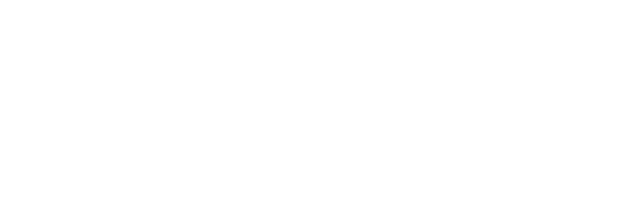
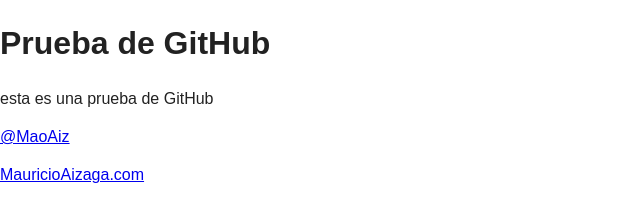
Before and after one commit to maoaiz/Plantilla-HTML5, a plain HTML site: page index.html in a window 1280 px wide. Shown: the whole page, without its empty margins (0-640 px from the left). Drawn offline with nearby package versions, Linux system fonts and the light colour scheme.

Commit message:
Modificando el Index

```diff
--- a/index.html
+++ b/index.html
@@ -12,7 +12,7 @@
        More info: h5bp.com/i/378 -->
   <meta http-equiv="X-UA-Compatible" content="IE=edge,chrome=1">
 
-  <title></title>
+  <title>Prueba de GitHub</title>
   <meta name="description" content="">
 
   <!-- Mobile viewport optimized: h5bp.com/viewport -->
@@ -34,13 +34,14 @@
        chromium.org/developers/how-tos/chrome-frame-getting-started -->
   <!--[if lt IE 7]><p class=chromeframe>Your browser is <em>ancient!</em> <a href="http://browsehappy.com/">Upgrade to a different browser</a> or <a href="http://www.google.com/chromeframe/?redirect=true">install Google Chrome Frame</a> to experience this site.</p><![endif]-->
   <header>
-
+      <h1>Prueba de GitHub</h1>
   </header>
   <div role="main">
-
+      esta es una prueba de GitHub
   </div>
   <footer>
-
+      <p><a href="http://twitter.com/MaoAiz">@MaoAiz</a></p>
+      <p><a href="http://mauricioaizaga.com">MauricioAizaga.com</a></p>
   </footer>
 
 
```
